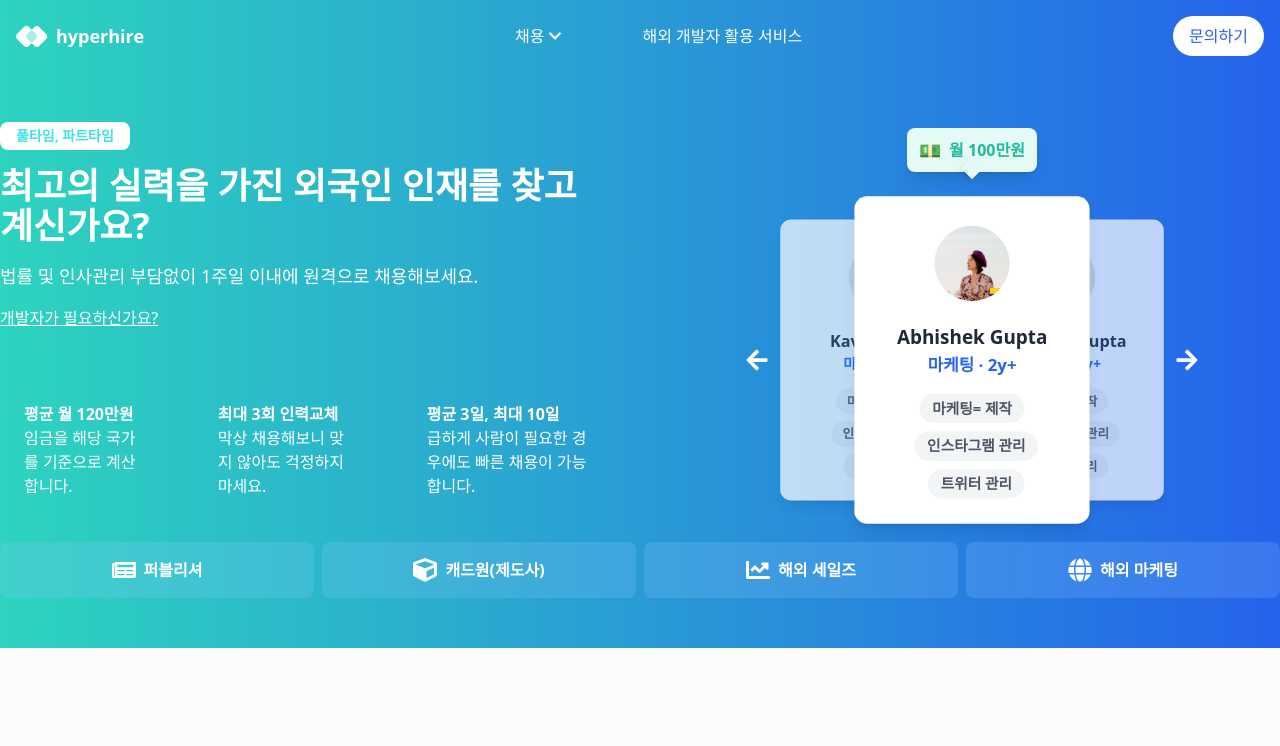
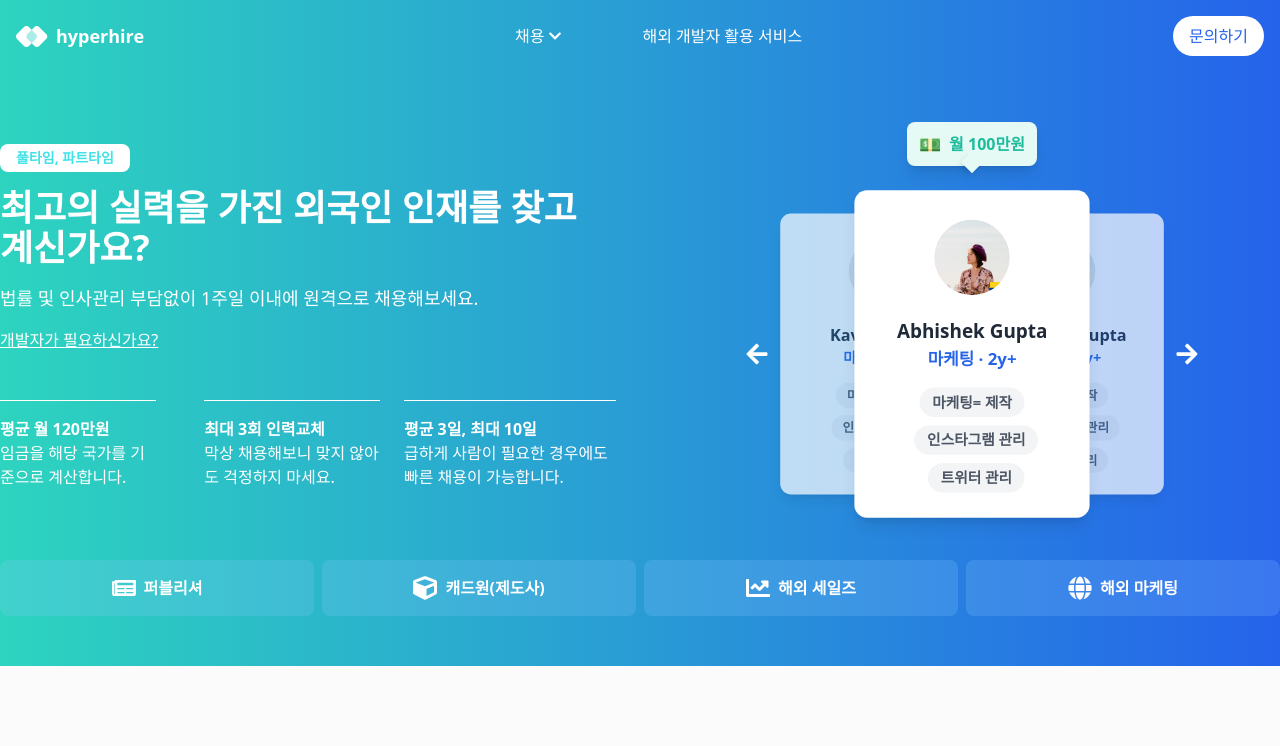
Before and after one commit to parikshitlfj12/hyperhire-assessment, a Next.js app: page / in a window 1280 px wide. Shown: the top 746 px of the page. Built offline with nearby package versions, Linux system fonts and the light colour scheme.

Commit message:
minor: UI fixes

```diff
--- a/src/components/organisms/BannerSection.tsx
+++ b/src/components/organisms/BannerSection.tsx
@@ -40,7 +40,7 @@ export default function BannerSection({
         {/* Header Section */}
         <div className="flex flex-col items-center w-[50%]">
           <section className="mb-12">
-            <Typography className="inline-block bg-[#FFFFFF] text-[#40E2E8] font-semibold px-4 py-1 rounded-[8px] text-sm mb-4">
+            <Typography className="inline-block bg-[#FFFFFF] text-[#40E2E8] font-bold px-4 py-1 rounded-[8px] text-sm mb-4">
               풀타임, 파트타임
             </Typography>
 
@@ -58,11 +58,11 @@ export default function BannerSection({
 
           {/* Additional Information Section */}
           <section className="flex flex-col md:flex-row md:space-x-6 ">
-            <div className="p-6 rounded-lg max-w-sm mb-4 md:mb-0">
+            <div className="mr-6 pt-4 max-w-sm mb-4 md:mb-0 border-t border-t-white">
               <Typography className="font-semibold">평균 월 120만원</Typography>
               <Typography>임금을 해당 국가를 기준으로 계산합니다.</Typography>
             </div>
-            <div className="p-6 rounded-lg max-w-sm mb-4 md:mb-0">
+            <div className="mr-6 pt-4 max-w-sm mb-4 md:mb-0 border-t border-t-white">
               <Typography className="font-semibold">
                 최대 3회 인력교체
               </Typography>
@@ -70,7 +70,7 @@ export default function BannerSection({
                 막상 채용해보니 맞지 않아도 걱정하지 마세요.
               </Typography>
             </div>
-            <div className="p-6 rounded-lg max-w-sm">
+            <div className="pt-4 max-w-sm border-t border-t-white">
               <Typography className="font-semibold">
                 평균 3일, 최대 10일
               </Typography>
@@ -83,16 +83,14 @@ export default function BannerSection({
 
         {/* Card Section */}
         <div className="flex flex-col w-[50%] justify-center items-center">
-          {/* Tooltip Above the Carousel */}
           <Tooltip text="월 100만원" />
-
-          {/* Carousel Wrapper */}
           <div className="relative flex items-center gap-4">
             {/* Left Navigation Button */}
             <button onClick={handlePrev} className="text-white text-2xl">
               <FaArrowLeft />
             </button>
 
+            {/* Profile Cards */}
             <div className="flex w-[100%] justify-center relative">
               <div className="flex w-[100%] justify-center relative">
                 {displayedItems.map((item, index) => {
@@ -125,7 +123,7 @@ export default function BannerSection({
       </div>
 
       {/* Slider */}
-      <div className="max-w-7xl mx-auto mt-5 flex justify-between overflow-hidden rounded-lg gap-2">
+      <div className="max-w-7xl mx-auto mt-[50px] flex justify-between overflow-hidden rounded-lg gap-2">
         <Slider items={bannerSliderItems} interval={5000} />
       </div>
     </div>
```
